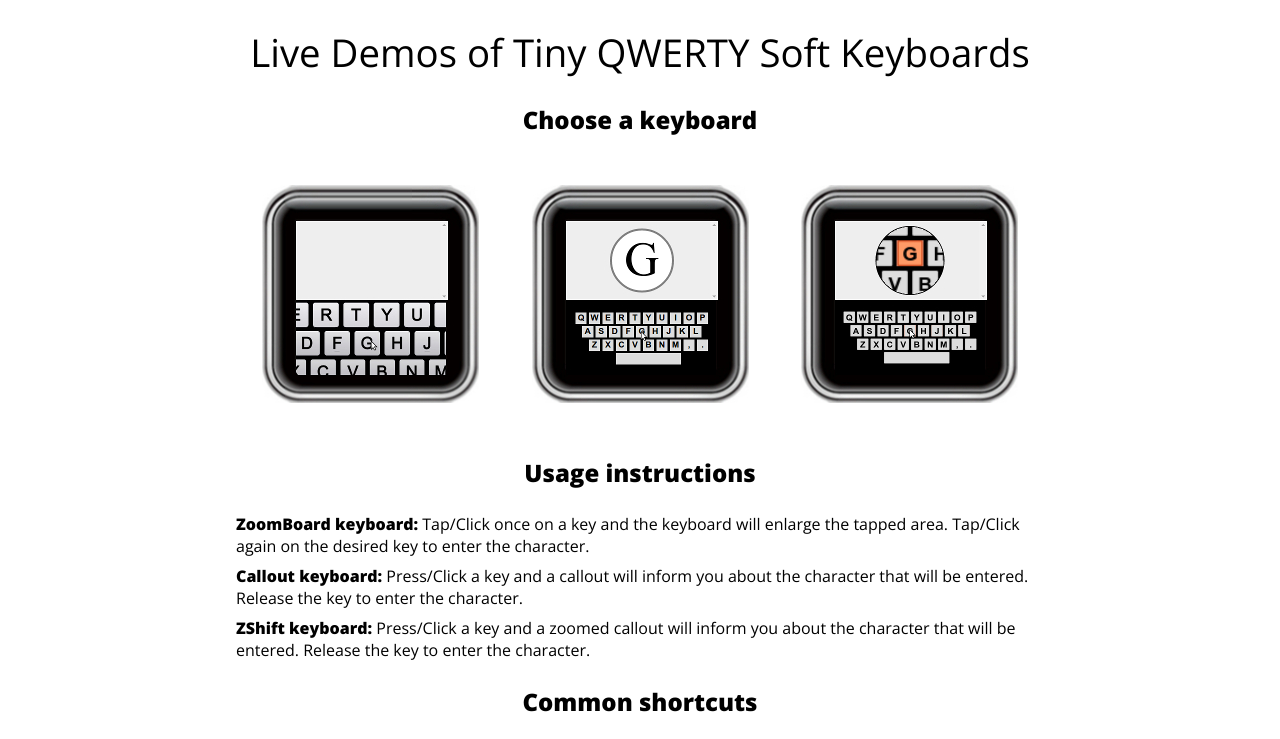
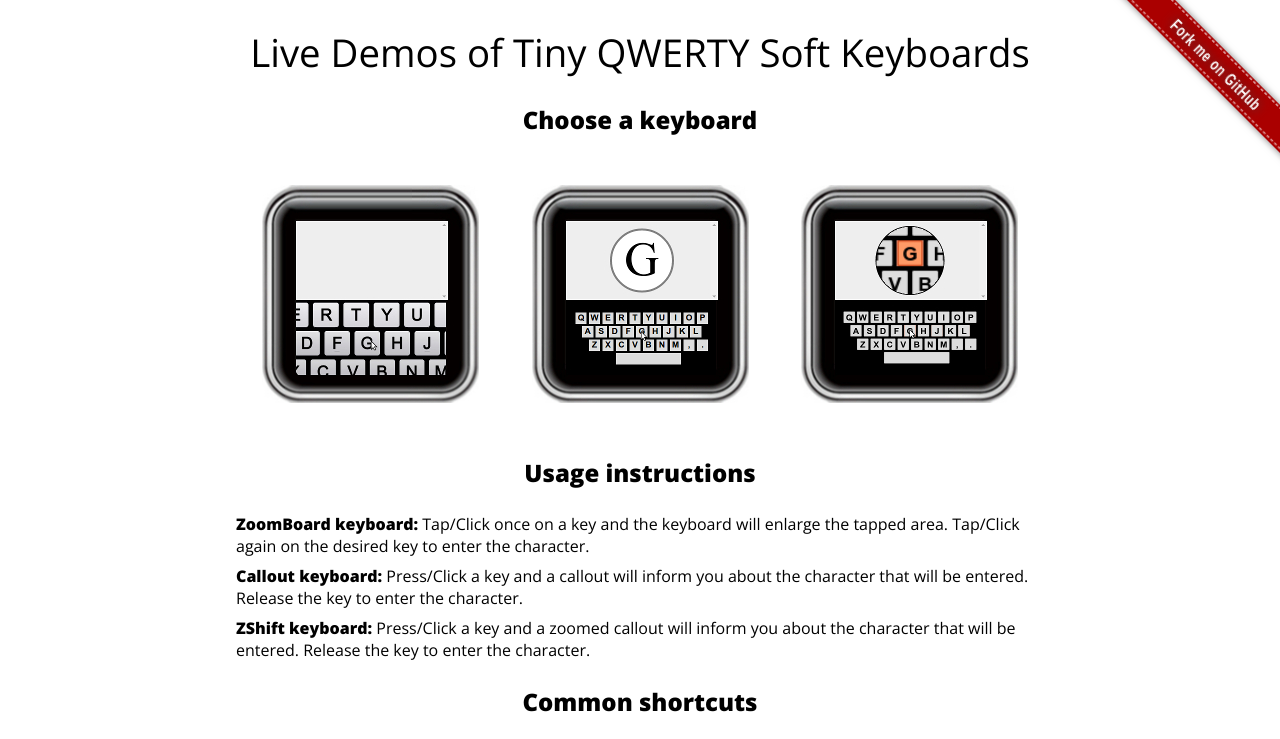
Before and after one commit to luileito/tinyqwerty, a website: page index.html in a window 1280 px wide. Shown: the top 739 px of the page. Drawn offline with nearby package versions, Linux system fonts and the light colour scheme.

Commit message:
Added forkme strip

```diff
--- a/index.html
+++ b/index.html
@@ -14,6 +14,9 @@
     * { box-sizing:border-box; margin:0; padding:0; }
     html { height:100%; }
     body { font:normal 100% "Open Sans", sans-serif; padding:0 1em; max-width:840px; margin:auto; }
+    #forkMe { top:3em; right:-6em; color:#fff; display:block; position:fixed; text-align:center; text-decoration:none; letter-spacing:.06em; background-color:#A00; padding:0.5em 5em 0.4em 5em; text-shadow:0 0 0.75em #444; box-shadow:0 0 0.5em rgba(0,0,0,0.5); transform:rotate(45deg) scale(0.75,1); font:bold 16px/1.2em Arial, Sans-Serif; -webkit-text-shadow:0 0 0.75em #444; -webkit-box-shadow:0 0 0.5em rgba(0,0,0,0.5); -webkit-transform:rotate(45deg) scale(0.75,1); z-index:10; }
+    #forkMe:before { content:''; top:0; left:0; right:0; bottom:0; position:absolute; margin:-0.3em -5em; transform:scale(0.7); -webkit-transform:scale(0.7); border:2px rgba(255,255,255,0.7) dashed; }
+    #forkMe:hover {opacity:0.9;}
     nav img { margin:3%; }
     h1, h2, .center { text-align:center; }
     h1 { font-size:240%; font-weight:lighter; }
@@ -25,6 +28,7 @@
     </style>
   </head>
   <body>
+  <a id="forkMe" href="https://github.com/luileito/tinyqwerty">Fork me on GitHub</a>
   <h1>Live Demos of Tiny QWERTY Soft Keyboards</h1>
   <nav>
     <h2>Choose a keyboard</h2>
```
